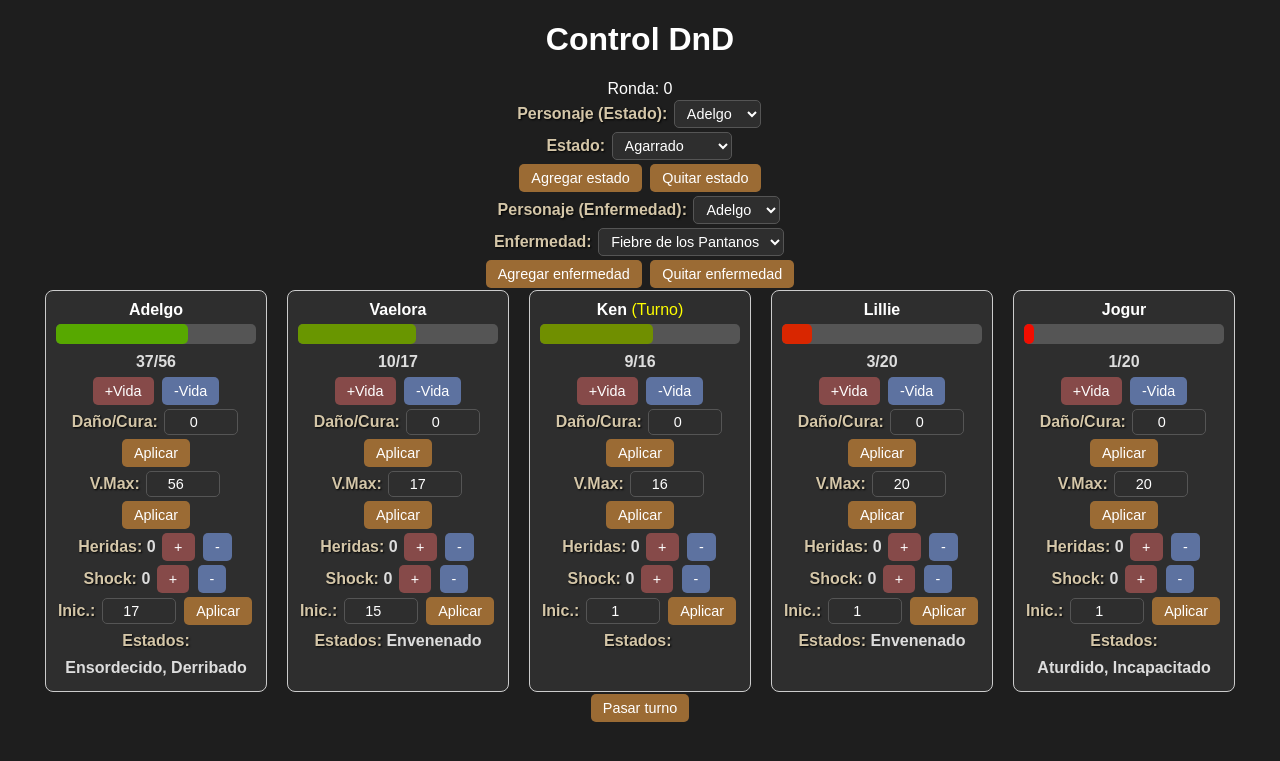
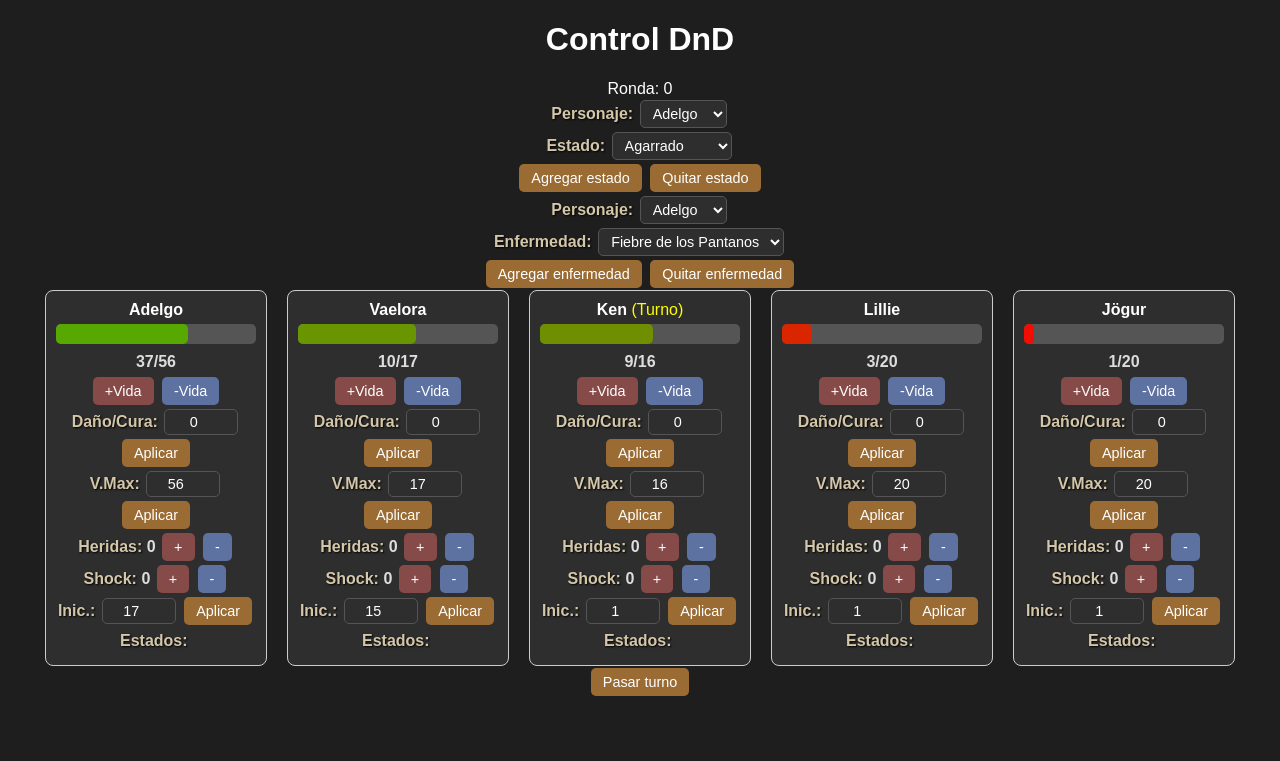
Before and after one commit to corona314/dnd_dashboard, a Flask app: page /control in a window 1280 px wide. Shown: the top 761 px of the page. Run offline with Flask 3, Linux system fonts and the light colour scheme.

Commit message:
UI corrections

```diff
--- a/app.py
+++ b/app.py
@@ -6,7 +6,7 @@ app = Flask(__name__)
 
 def cargar_personajes():
     try:
-        with open("personajes.json", "r") as f:
+        with open("personajes.json", "r", encoding="utf-8") as f:
             data = json.load(f)
             return data.get("personajes", [])
     except FileNotFoundError:
@@ -14,7 +14,7 @@ def cargar_personajes():
 
 def cargar_ronda():
     try:
-        with open("personajes.json", "r") as f:
+        with open("personajes.json", "r", encoding="utf-8") as f:
             data = json.load(f)
             return data.get("ronda", 0)
     except FileNotFoundError:
@@ -22,26 +22,26 @@ def cargar_ronda():
 
 def guardar_personajes(personajes):
     try:
-        with open("personajes.json", "r") as f:
+        with open("personajes.json", "r", encoding="utf-8") as f:
             data = json.load(f)
             ronda = data.get("ronda", 0)
     except FileNotFoundError:
         ronda = 0
 
-    with open("personajes.json", "w") as f:
-        json.dump({"ronda": ronda, "personajes": personajes}, f, indent=4)
+    with open("personajes.json", "w", encoding="utf-8") as f:
+        json.dump({"ronda": ronda, "personajes": personajes}, f, ensure_ascii=False, indent=4)
 
 
 def guardar_ronda(ronda):
     try:
-        with open("personajes.json", "r") as f:
+        with open("personajes.json", "r", encoding="utf-8") as f:
             data = json.load(f)
             personajes_actuales = data.get("personajes", [])
     except FileNotFoundError:
         personajes_actuales = []
 
-    with open("personajes.json", "w") as f:
-        json.dump({"ronda": ronda, "personajes": personajes_actuales}, f, indent=4)
+    with open("personajes.json", "w", encoding="utf-8") as f:
+        json.dump({"ronda": ronda, "personajes": personajes_actuales}, f, ensure_ascii=False, indent=4)
 
 guardar_ronda(0) # Inicializar ronda en 0
 
--- a/personajes.json
+++ b/personajes.json
@@ -8,9 +8,7 @@
             "heridas": 0,
             "shock": 0,
             "imagen": "vaelora.png",
-            "estados": [
-                "Envenenado"
-            ],
+            "estados": [],
             "iniciativa": 15,
             "turno": false
         },
@@ -32,10 +30,7 @@
             "heridas": 0,
             "shock": 0,
             "imagen": "adelgo.jpeg",
-            "estados": [
-                "Ensordecido",
-                "Derribado"
-            ],
+            "estados": [],
             "iniciativa": 17,
             "turno": false
         },
@@ -46,23 +41,18 @@
             "heridas": 0,
             "shock": 0,
             "imagen": "lillie.png",
-            "estados": [
-                "Envenenado"
-            ],
+            "estados": [],
             "iniciativa": 1,
             "turno": false
         },
         {
-            "nombre": "Jogur",
+            "nombre": "Jögur",
             "vida_actual": 1,
             "vida_max": 20,
             "heridas": 0,
             "shock": 0,
             "imagen": "jormungandr.jpg",
-            "estados": [
-                "Aturdido",
-                "Incapacitado"
-            ],
+            "estados": [],
             "iniciativa": 1,
             "turno": false
         }
--- a/templates/control.html
+++ b/templates/control.html
@@ -129,7 +129,7 @@ input:focus {
 
 <!-- Controles para Estados normales -->
 <div>
-  <label>Personaje (Estado):</label>
+  <label>Personaje:</label>
   <select id="personaje-estado"></select>
 </div>
 <div>
@@ -148,7 +148,7 @@ input:focus {
 
 <!-- Controles para Enfermedades -->
 <div>
-  <label>Personaje (Enfermedad):</label>
+  <label>Personaje:</label>
   <select id="personaje-enfermedad"></select>
 </div>
 <div>
```
